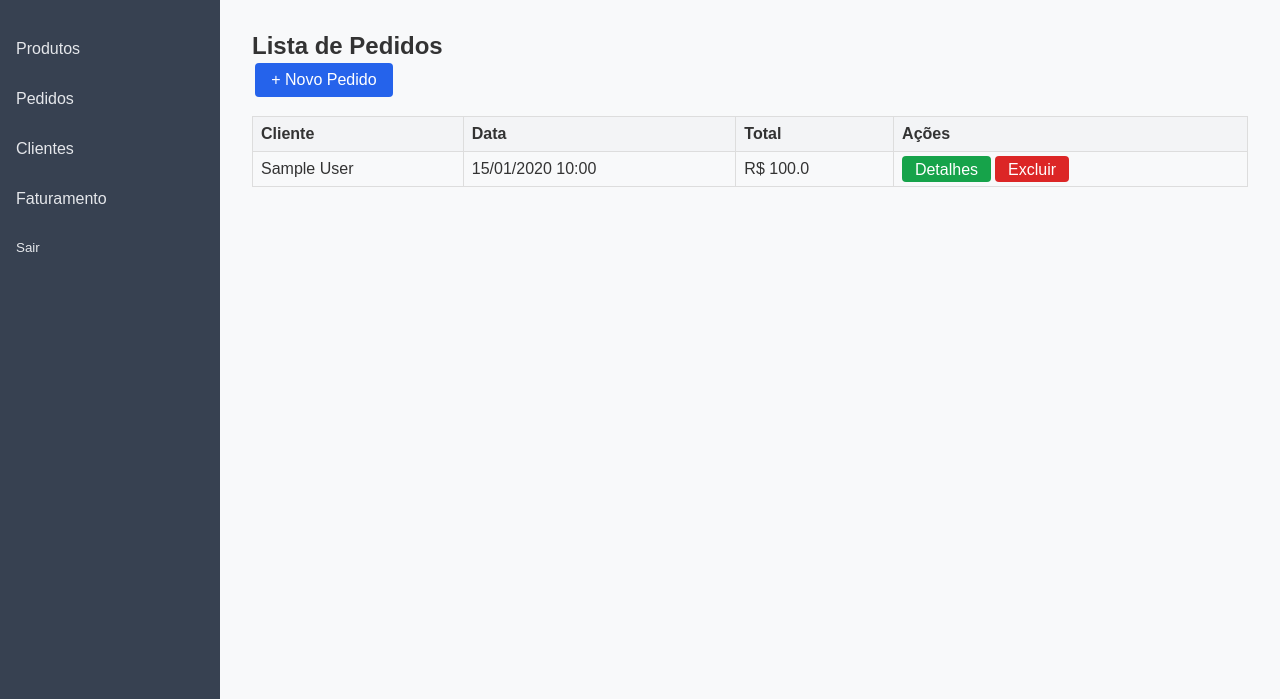
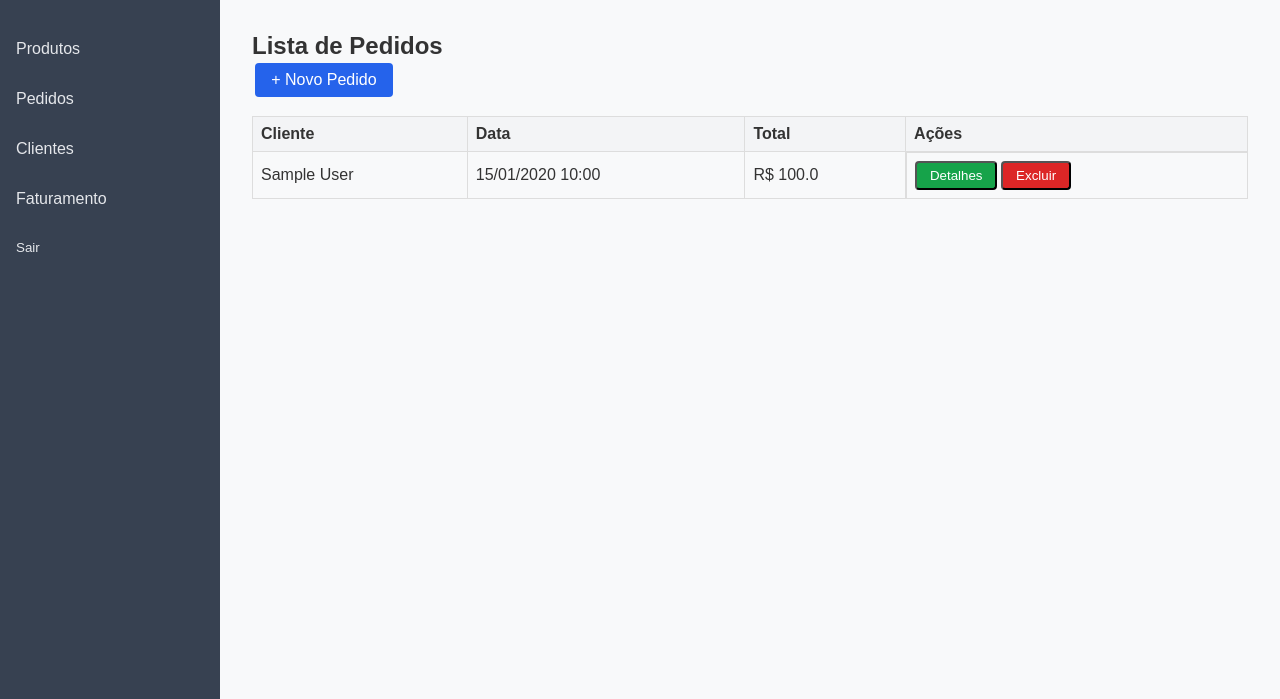
Before and after one commit to HianSilva/crm-nadic, a Django app: page /orders/ in a window 1280 px wide. Shown: the part 69-768 px from the top of the page. Run offline with Django 5.2, Linux system fonts and the light colour scheme; a user stored in the database is signed in; tables that the repository leaves empty hold one stand-in row (values such as "Sample post"); parts of the project's set-up code (start-up, migrations or seed data) failed here and were passed over.

Commit message:
Refactor buttons in various templates to use <button> elements for better accessibility and styling consistency

```diff
--- a/static/css/styles.css
+++ b/static/css/styles.css
@@ -116,7 +116,7 @@ body {
 .btn-cancel {
     background-color: #6b7280;
     color: white;
-    padding: 0.3rem 0.8rem;
+    padding: 0.5rem 1rem;
     border-radius: 4px;
     text-decoration: none;
 }
--- a/templates/customers/customers_list.html
+++ b/templates/customers/customers_list.html
@@ -21,7 +21,8 @@
             <td>{{ customer.email }}</td>
             <td>{{ customer.phone }}</td>
             <td>
-                <a href="{% url 'customer-update' slug=customer.slug %}" class="btn-edit">Editar</a>
+                <a href="{% url 'customer-update' slug=customer.slug %}">
+                    <button class="btn-edit">Editar</button></a>
                 <form action="{% url 'customer-delete' slug=customer.slug %}" method="post" style="display:inline;">
                     {% csrf_token %}
                     <button type="submit" class="btn-delete">Excluir</button>
--- a/templates/orders/orders_list.html
+++ b/templates/orders/orders_list.html
@@ -20,9 +20,12 @@
             <td>{{ order.customer.name }}</td>
             <td>{{ order.datetime|date:"d/m/Y H:i" }}</td>
             <td>R$ {{ order.total_price }}</td>
-            <td>
-                <a href="{% url 'order-detail' pk=order.id %}" class="btn-edit">Detalhes</a>
-                <a href="{% url 'order-delete' pk=order.id %}" class="btn-delete">Excluir</a>
+            <td style="display: flex; flex-direction: row; gap: 4px;">
+                <a href="{% url 'order-detail' pk=order.id %}">
+                    <button class="btn-edit">Detalhes</button></a>
+                <form action="{% url 'order-delete' pk=order.id %}" method="post">
+                    <button class="btn-delete" type="submit">Excluir</button>
+                </form>
             </td>
         </tr>
         {% empty %}
--- a/templates/products/product_update.html
+++ b/templates/products/product_update.html
@@ -8,6 +8,7 @@
     {% csrf_token %}
     {{ form.as_p }}
     <button type="submit" class="btn">Salvar Alterações</button>
-    <a href="{% url 'products-list' %}" class="btn-cancel">Cancelar</a>
+    <a href="{% url 'products-list' %}">
+        <button class="btn-cancel">Cancelar</button></a>
 </form>
 {% endblock %}
--- a/templates/products/products_list.html
+++ b/templates/products/products_list.html
@@ -23,7 +23,8 @@
             <td>R$ {{ product.price }}</td>
             <td>{{ product.stock_quantity }}</td>
             <td>
-                <a href="{% url 'product-update' slug=product.slug %}" class="btn-edit">Editar</a>
+                <a href="{% url 'product-update' slug=product.slug %}">
+                    <button class="btn-edit">Editar</button></a>
                 <form action="{% url 'product-delete' slug=product.slug %}" method="post" style="display:inline;">
                     {% csrf_token %}
                     <button type="submit" class="btn-delete">Excluir</button>
```
